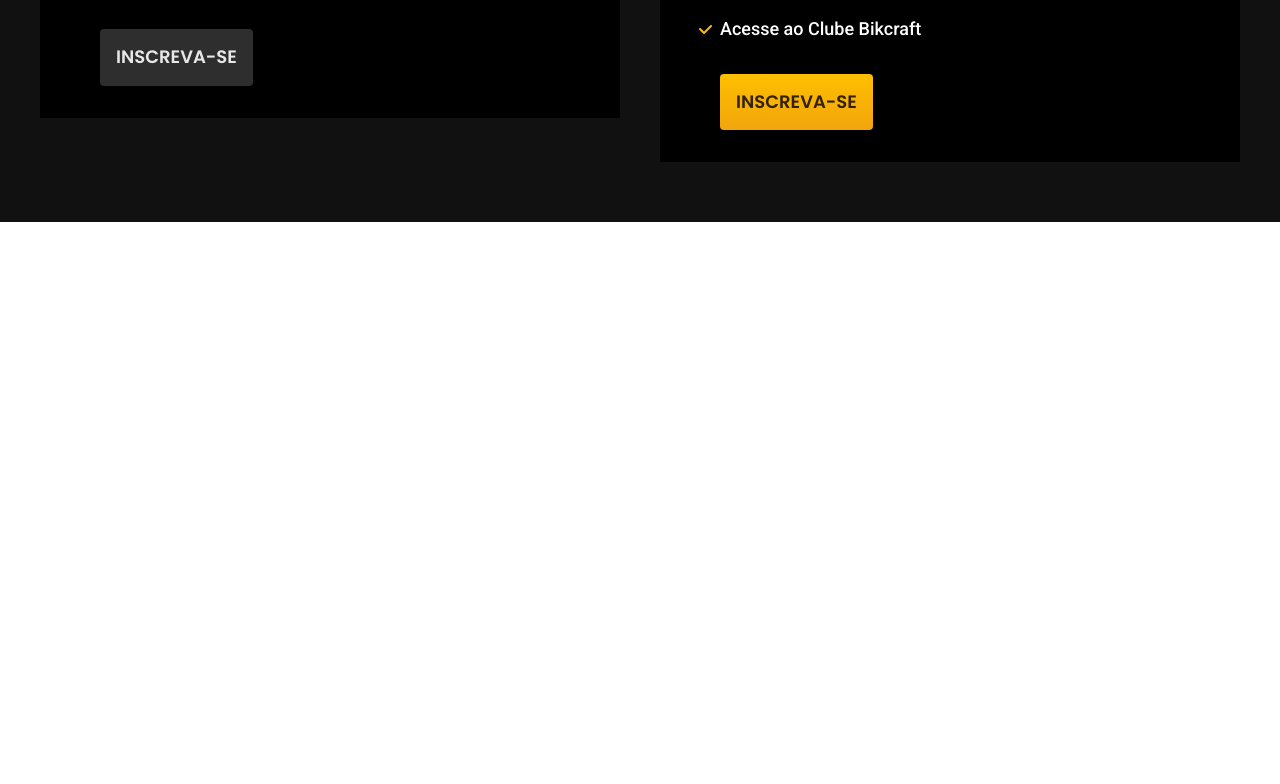
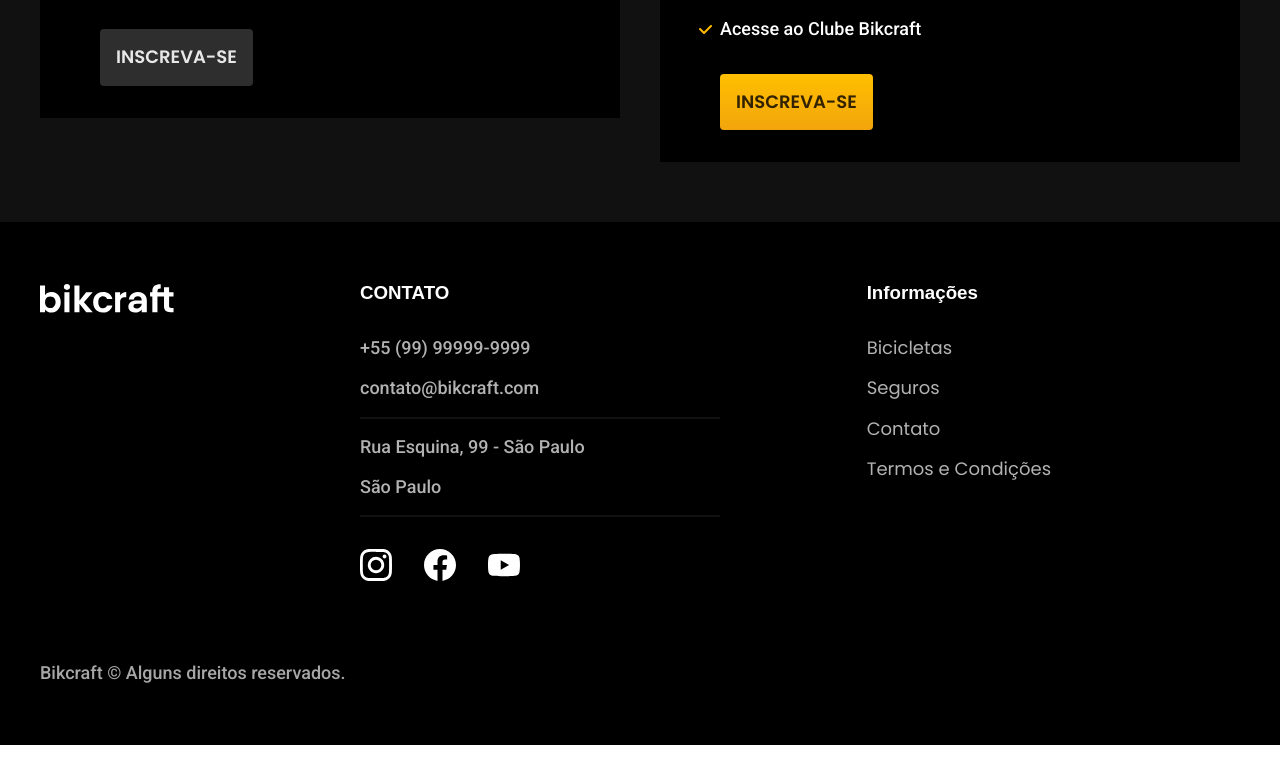
Before and after one commit to ViniciusSilver/bikcraft, a plain HTML site: page index.html in a window 1280 px wide. Shown: the part 4180-4964 px from the top of the page. After the commit the page ends 4925 px from the top, so only its background shows below. Drawn offline with Linux system fonts and the light colour scheme; files whose address does not match are found by name.

Commit message:
Finalizado o footer

```diff
--- /dev/null
+++ b/css/global/footer.css
@@ -0,0 +1,63 @@
+.footer-bg{
+background-color: var(--cor-12);
+}
+.footer{
+    display: grid;
+    grid-template-columns: 3fr 5fr 4fr;
+    gap: 40px;
+    padding-top: 60px;
+    padding-bottom: 60px;
+}
+
+.footer h3{
+    margin-bottom: 32px;
+}
+.footer-contato ul{
+margin-bottom: 32px;
+}
+
+.footer-contato li:nth-child(even):after{
+    content: "";
+    display: block;
+    max-width: 360px;
+    height: 2px;
+    background: var(--cor-11);
+    margin-top: 16px;
+}
+
+.footer li{
+    margin-bottom: 16px;
+}
+
+.footer-redes{
+    display: flex;
+    gap: 32px;
+}
+
+.footer a:hover{
+    color: var(--cor-0);
+}
+
+.footer-copy{
+    grid-column: 1/-1;
+    margin-top: 40px;
+}
+
+@media (max-width: 800px){
+    .footer > img{
+        display: none;
+    }
+    .footer{
+        grid-template-columns: 1fr 1fr;
+    }
+}
+@media (max-width: 600px){
+
+    .footer{
+        grid-template-columns:1fr;
+        gap: 60px;
+    }
+    .footer-copy{
+        margin-top: 0px;
+    }
+}
--- a/css/global/global.css
+++ b/css/global/global.css
@@ -1,7 +1,6 @@
 body{
     margin: 0px;
     font-family: Arial, Helvetica, sans-serif;
-    padding-bottom: 600px;
     color: var(--cor-11);
 }
 
--- a/css/style.css
+++ b/css/style.css
@@ -1,5 +1,6 @@
 @import url(./global/header.css);
 @import url(./global/global.css);
+@import url(./global/footer.css);
 /* Home */
 @import url(./home/introducao.css);
 @import url(./home/tecnologia.css);
--- a/index.html
+++ b/index.html
@@ -167,5 +167,39 @@
 
         </article>
 
+        <footer class="footer-bg">
+            <div class="footer container">
+                <img src="./img/bikcraft.svg" alt=" bikcraft">
+                <div class="footer-contato">
+                    <h3 class="font-2-l cor-0">CONTATO</h3>
+                    <ul class=" font-2-m cor-5">
+                        <li><a href="+55 (99)99999-9999">+55 (99) 99999-9999</a></li>
+                        <li><a href="mailto:contato@bikcraft.com">contato@bikcraft.com</a></li>
+                        <li>Rua Esquina, 99 - São Paulo </li>
+                        <li>São Paulo</li>
+                    </ul>
+                    <div class="footer-redes">
+                        <a href="./"><img src="./img/redes/instagram.svg" alt="Instagram"></a>
+                        <a href="./"><img src="./img/redes/facebook.svg" alt="Facebok"></a>
+                        <a href="./"><img src="./img/redes/youtube.svg" alt="Youtube"></a>
+                    </div>
+                </div>
+                <div class="foooter-info">
+                    <h3 class="font-2-l cor-0">Informações</h3>
+                    <nav>
+                        <ul class="font-1-m cor-5">
+                 <li><a href="./bicicletas.html">Bicicletas</a></li>
+                <li><a href="./seguros.html">Seguros</a></li>
+                 <li><a href="./contato.html">Contato</a></li>
+                 <li><a href="./termos.html">Termos e Condições</a></li>
+                        </ul>
+                    </nav>
+
+                </div>
+                <p class="font-2-m cor-6 footer-copy">Bikcraft © Alguns direitos reservados.</p>
+            </div>
+
+        </footer>
+
 </body>
 </html>
```
Also changed, not shown: termos.html (added, +79 -0 lines), 1 other file.
